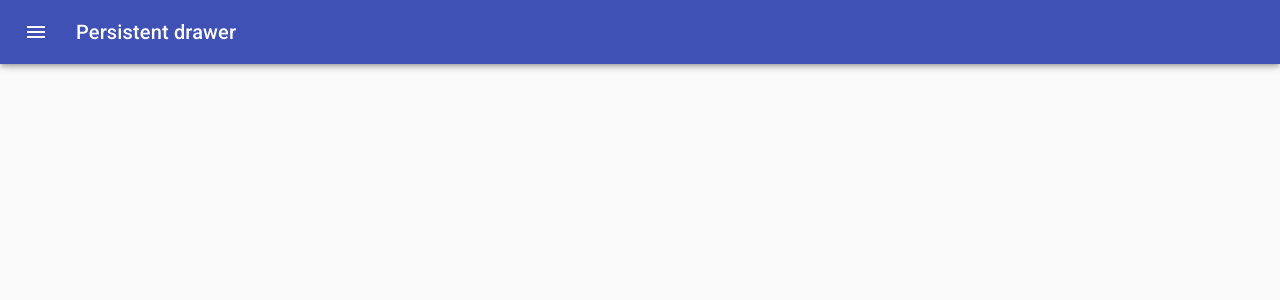
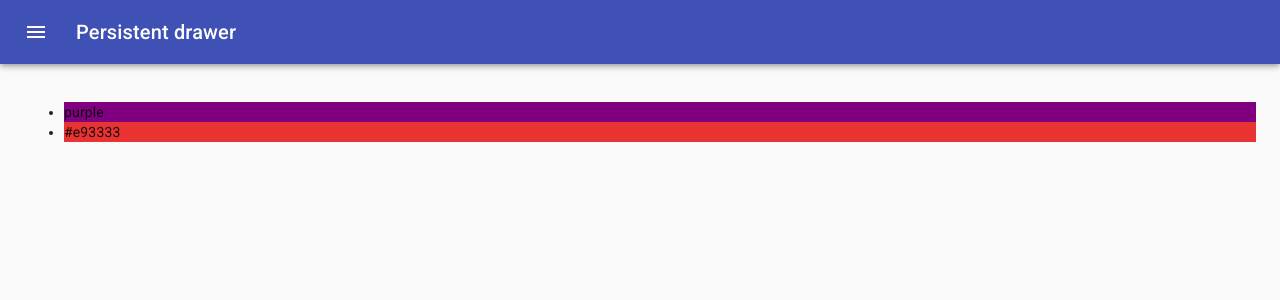
Before and after one commit to Vainakh/Colors_App, a React (Create React App) app: page /palette/new in a window 1280 px wide. Shown: the top 300 px of the page. Built offline with nearby package versions, Linux system fonts and the light colour scheme.

Commit message:
Connect colorpicker to button and use hook to add new colors to the palette array

```diff
--- a/src/NewPaletteForm.js
+++ b/src/NewPaletteForm.js
@@ -80,10 +80,7 @@ function NewPaletteForm() {
   const theme = useTheme();
   const [open, setOpen] = React.useState(false);
   const [currentColor, setCurrentColor] = React.useState("plum");
-
-  const updateCurrentColor = (currentColor) => {
-     setCurrentColor(currentColor.hex);
-  }
+  const [colorsArray, setColorsArray] = useState(["purple", "#e93333"]);
 
   const handleDrawerOpen = () => {
     setOpen(true);
@@ -91,6 +88,14 @@ function NewPaletteForm() {
 
   const handleDrawerClose = () => {
     setOpen(false);
+  };
+
+  const updateCurrentColor = (currentColor) => {
+    setCurrentColor(currentColor.hex);
+  };
+
+  const addNewColor = (newColor) => {
+    setColorsArray(colorsArray => [...colorsArray, newColor]);
   };
 
   return (
@@ -144,6 +149,7 @@ function NewPaletteForm() {
           variant='contained'
           color='primary'
           style={{backgroundColor: currentColor}}
+          onClick={() => addNewColor(currentColor)}
           >Add Color</Button>
       </Drawer>
       <main
@@ -151,12 +157,14 @@ function NewPaletteForm() {
           [classes.contentShift]: open,
         })}>
         <div className={classes.drawerHeader} />
+          <ul>
+            {colorsArray.map(color => (
+              <li style={{backgroundColor: color}}>{color}</li>
+            ))}
+          </ul>
         </main>
     </div>
   );
 }
 
-
 export default withStyles(useStyles,{withTheme: true})(NewPaletteForm);
-
-/////////////////////////////////////////////////////////////////////////
```
